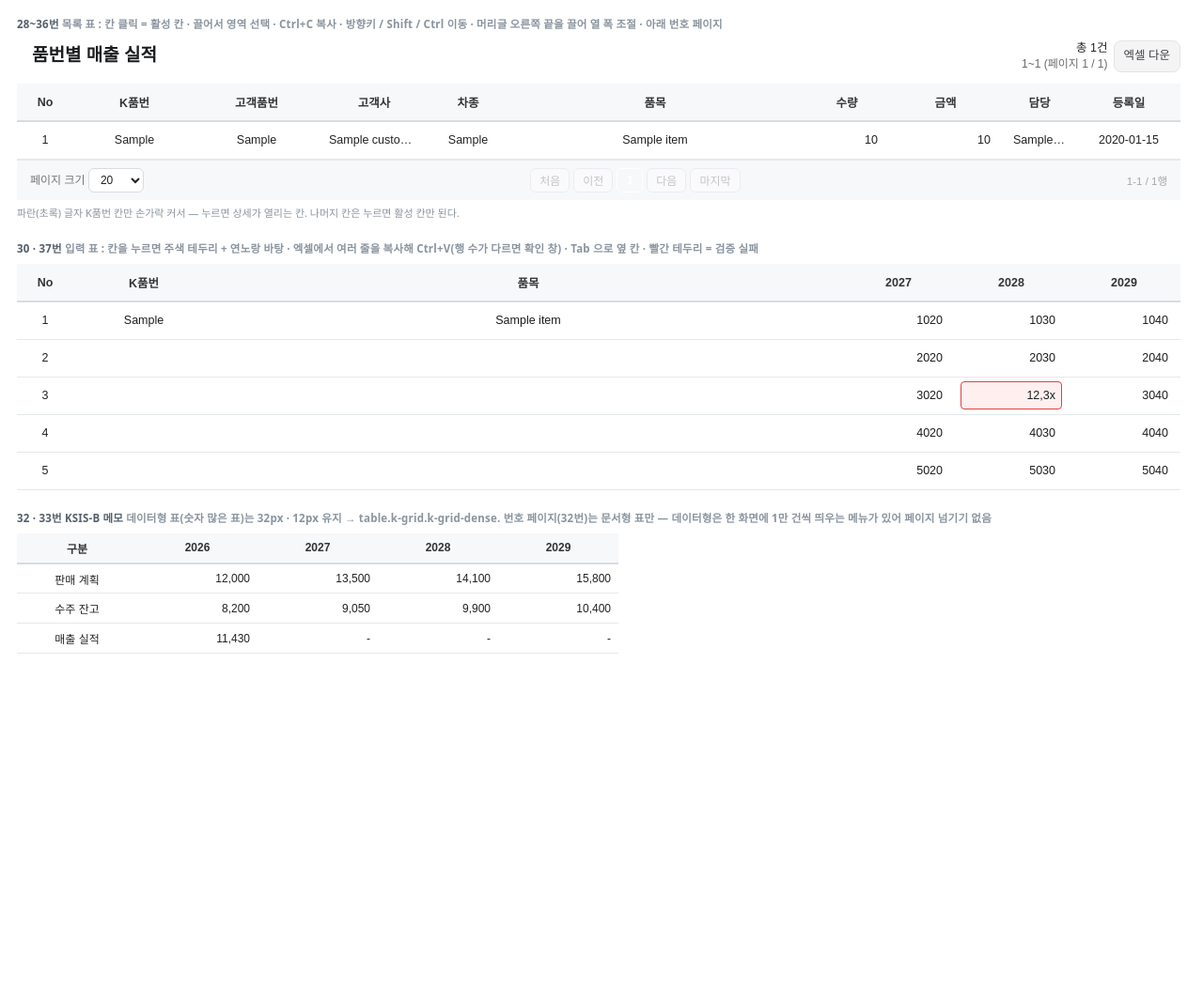
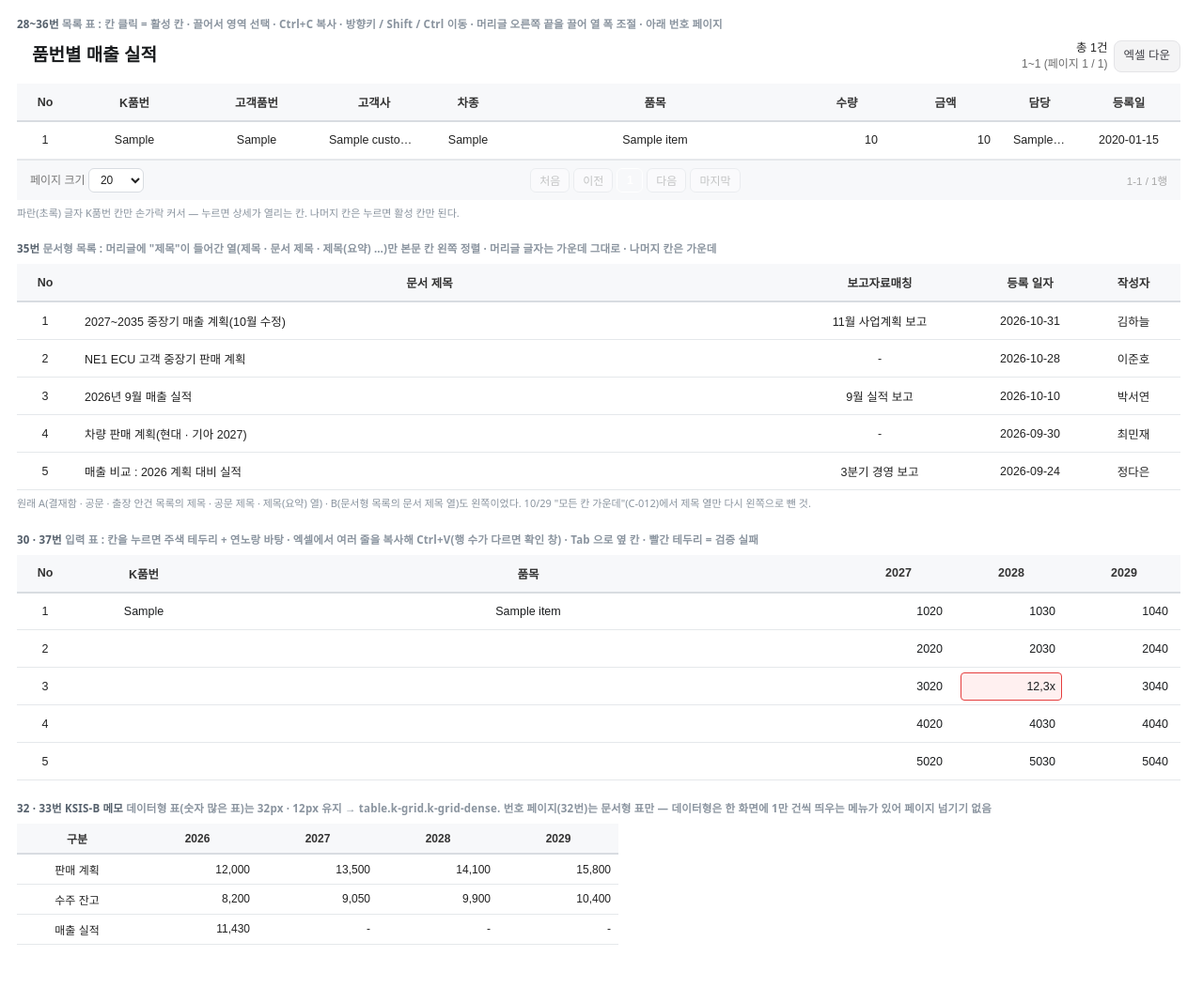
Before and after one commit to seoju/ksis-ui-demo, a Java web app: template src/main/webapp/WEB-INF/views/req/grid.jsp in a window 1280 px wide. Shown: the whole page at 94% size. Before the commit the page ends 696 px from the top, so only its background shows below. Run offline with Spring Boot 4, a stand-in JSP engine, Linux system fonts and the light colour scheme; the template is opened without the code that fills it: most values are stand-ins (such as "Sample title", 1, 10 or a date in 2020); some libraries are stand-ins or nearby versions.

Commit message:
C-018 머리글에 "제목"이 들어간 열은 본문 칸 왼쪽 정렬
- 35번 정렬 : 모든 칸 가운데(C-012)에서 제목 · 문서 제목 · 제목(요약) 열만 본문 칸 왼쪽(td.title), 머리글 글자는 가운데 그대로
- 그리드 화면에 35번 문서형 목록 예시 추가, requirements.json 35번 · README 15번 · 지시서 3-3 · changes.md C-018 · step3-grid.png
- run/ksis-ui-demo.war 다시 빌드

Co-Authored-By: Claude Opus 5.5 <noreply@anthropic.com>
Claude-Session: https://claude.ai/code/session_018LyfJTA6mcEndMABMhxmjT

```diff
--- a/src/main/resources/requirements.json
+++ b/src/main/resources/requirements.json
@@ -346,7 +346,7 @@
   "area": "grid",
   "aOriginal": "글자 12.5px #3F3F46. 짝수 행 줄무늬 #FAFAFA. 칸 사이 세로선 #F4F4F5.",
   "bOriginal": "글자 14px(데이터형 12px) #222. 줄무늬 없음, 세로선 없음, 가로선 #E5E8EB. 가운데 정렬 기본.",
-  "aRequirement": "글자 크기·굵기는 A: 12.5px, 보통 굵기(400). 행 높이 40px·여백 10px 12px(33번).\n색·선은 B: 바탕 흰색 #FFFFFF(짝수 행 줄무늬 없음), 글자 #222222, 행 사이 가로선 1px #E5E8EB. 칸 사이 세로선 삭제.\n정렬: 표 안 모든 칸 가운데. 수량·금액·가격처럼 숫자가 분명한 칸만 오른쪽(자릿수 맞춤). 고객사·품목·이름처럼 긴 글자 칸도 가운데(2026-10-29).\n\n요약: 크기·굵기 A + 색·선 양식 B",
+  "aRequirement": "글자 크기·굵기는 A: 12.5px, 보통 굵기(400). 행 높이 40px·여백 10px 12px(33번).\n색·선은 B: 바탕 흰색 #FFFFFF(짝수 행 줄무늬 없음), 글자 #222222, 행 사이 가로선 1px #E5E8EB. 칸 사이 세로선 삭제.\n정렬: 표 안 모든 칸 가운데. 수량·금액·가격처럼 숫자가 분명한 칸만 오른쪽(자릿수 맞춤). 고객사·품목·이름처럼 긴 글자 칸도 가운데(2026-10-29).\n단, 머리글에 \"제목\"이 들어간 열(제목·문서 제목·제목(요약) 등)은 본문 칸 왼쪽 정렬, 머리글 글자는 가운데 그대로(2026-11-01).\n\n요약: 크기·굵기 A + 색·선 양식 B",
   "bNote": "위의 A요구사항 동일하게 B에도 반영"
  },
  {
--- a/src/main/webapp/WEB-INF/views/req/grid.jsp
+++ b/src/main/webapp/WEB-INF/views/req/grid.jsp
@@ -50,6 +50,25 @@
 		</div>
 		<div id="listPager"></div>
 		<p class="demo-tip">파란(초록) 글자 K품번 칸만 손가락 커서 — 누르면 상세가 열리는 칸. 나머지 칸은 누르면 활성 칸만 된다.</p>
+	</div>
+
+	<%-- [35번] 2026-11-01 : 머리글에 '제목'이 들어간 열만 본문 칸 왼쪽(td.title). 머리글은 가운데 그대로 --%>
+	<div class="demo-sec">
+		<p class="demo-h"><b>35번</b> 문서형 목록 : 머리글에 "제목"이 들어간 열(제목 · 문서 제목 · 제목(요약) …)만 본문 칸 왼쪽 정렬 · 머리글 글자는 가운데 그대로 · 나머지 칸은 가운데</p>
+		<div class="k-grid-wrap">
+			<table class="k-grid app-grid" id="docGrid">
+				<colgroup><col style="width:60px"><col><col style="width:200px"><col style="width:120px"><col style="width:100px"></colgroup>
+				<thead><tr><th>No</th><th>문서 제목</th><th>보고자료매칭</th><th>등록 일자</th><th>작성자</th></tr></thead>
+				<tbody>
+					<tr><td>1</td><td class="title">2027~2035 중장기 매출 계획(10월 수정)</td><td>11월 사업계획 보고</td><td>2026-10-31</td><td>김하늘</td></tr>
+					<tr><td>2</td><td class="title">NE1 ECU 고객 중장기 판매 계획</td><td>-</td><td>2026-10-28</td><td>이준호</td></tr>
+					<tr><td>3</td><td class="title">2026년 9월 매출 실적</td><td>9월 실적 보고</td><td>2026-10-10</td><td>박서연</td></tr>
+					<tr><td>4</td><td class="title">차량 판매 계획(현대 · 기아 2027)</td><td>-</td><td>2026-09-30</td><td>최민재</td></tr>
+					<tr><td>5</td><td class="title">매출 비교 : 2026 계획 대비 실적</td><td>3분기 경영 보고</td><td>2026-09-24</td><td>정다은</td></tr>
+				</tbody>
+			</table>
+		</div>
+		<p class="demo-tip">원래 A(결재함 · 공문 · 출장 안건 목록의 제목 · 공문 제목 · 제목(요약) 열) · B(문서형 목록의 문서 제목 열)도 왼쪽이었다. 10/29 "모든 칸 가운데"(C-012)에서 제목 열만 다시 왼쪽으로 뺀 것.</p>
 	</div>
 
 	<div class="demo-sec">
--- a/src/main/webapp/ksis-ui/css/ksis-common.css
+++ b/src/main/webapp/ksis-ui/css/ksis-common.css
@@ -1032,8 +1032,11 @@ table.k-grid td {
 table.k-grid.k-grid-dense th { padding: 7px 8px; font-size: 12px; }
 table.k-grid.k-grid-dense td { height: 32px; padding: 0 8px; font-size: 12px; }
 /* 표 안 정렬(2026-10-29) : 모든 칸 가운데. 수량 · 금액 · 가격처럼 숫자가 분명한 칸만 .num = 오른쪽(자릿수 맞춤).
-   이름 · 품목 · 고객사처럼 글자가 긴 칸도 가운데(예전 .left 왼쪽 정렬은 없앰) */
+   이름 · 품목 · 고객사처럼 글자가 긴 칸도 가운데(예전 .left 왼쪽 정렬은 없앰). 제목 열만 예외(아래 .title) */
 table.k-grid td.num { text-align: right; font-variant-numeric: tabular-nums; }
+/* [35번] 2026-11-01 : 머리글에 '제목'이 들어간 열(제목 · 문서 제목 · 제목(요약) …)의 본문 칸은 왼쪽(.title).
+   머리글 글자는 다른 열처럼 가운데 그대로(KSIS-A 원래 목록과 같음) */
+table.k-grid td.title { text-align: left; }
 /* [36번] 행에 올리면 연한 바탕. 손가락 커서는 눌러서 무언가 열리는 칸에만 */
 table.k-grid tbody tr { transition: background-color .1s ease; }
 table.k-grid tbody tr:hover td { background: var(--k-grid-row-hover); }
```
Also changed, not shown: docs/ksis-b-guide/03-controls.md (+8 -1 lines), docs/ksis-b-guide/changes.md (+12 -0 lines), README.md, 2 other files.
